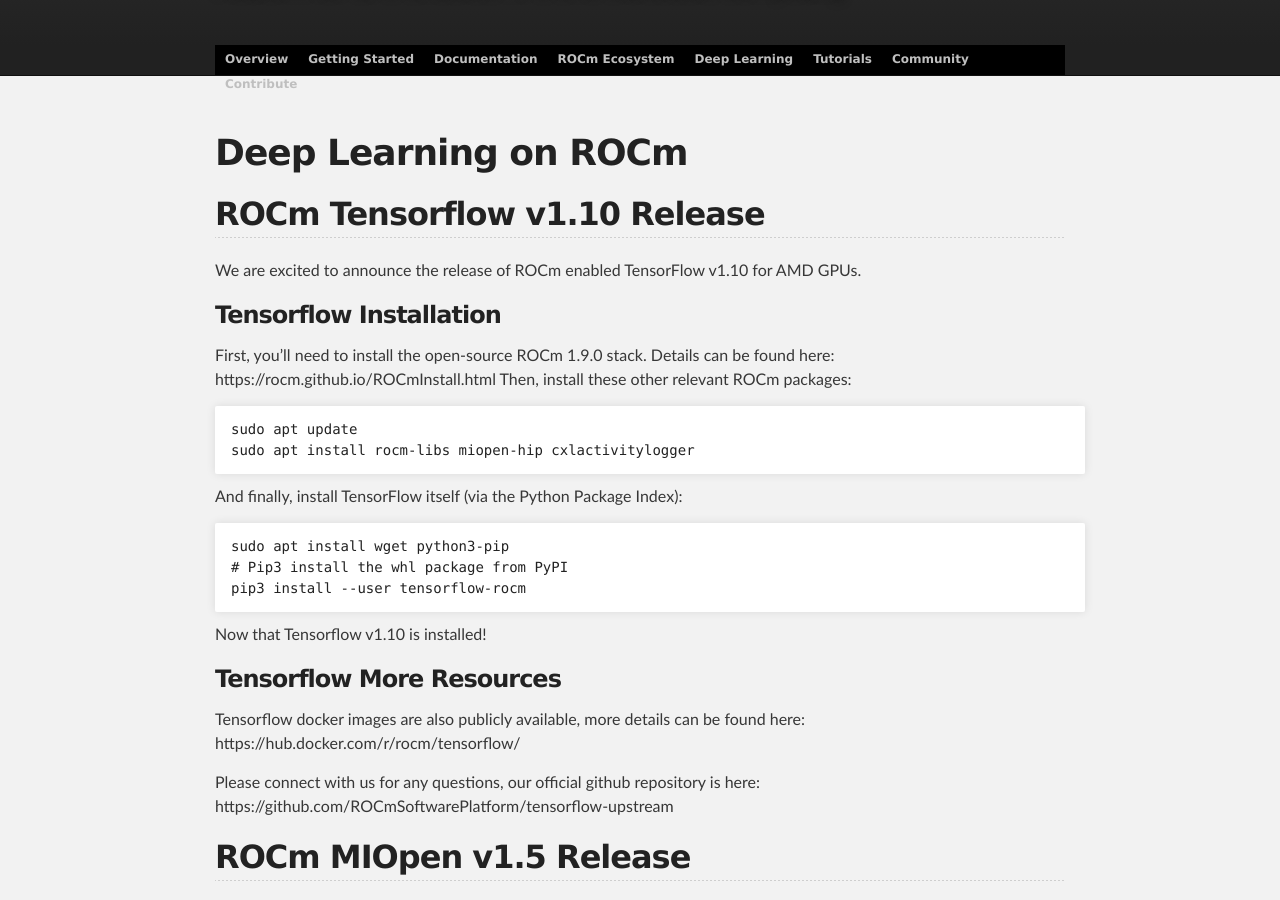
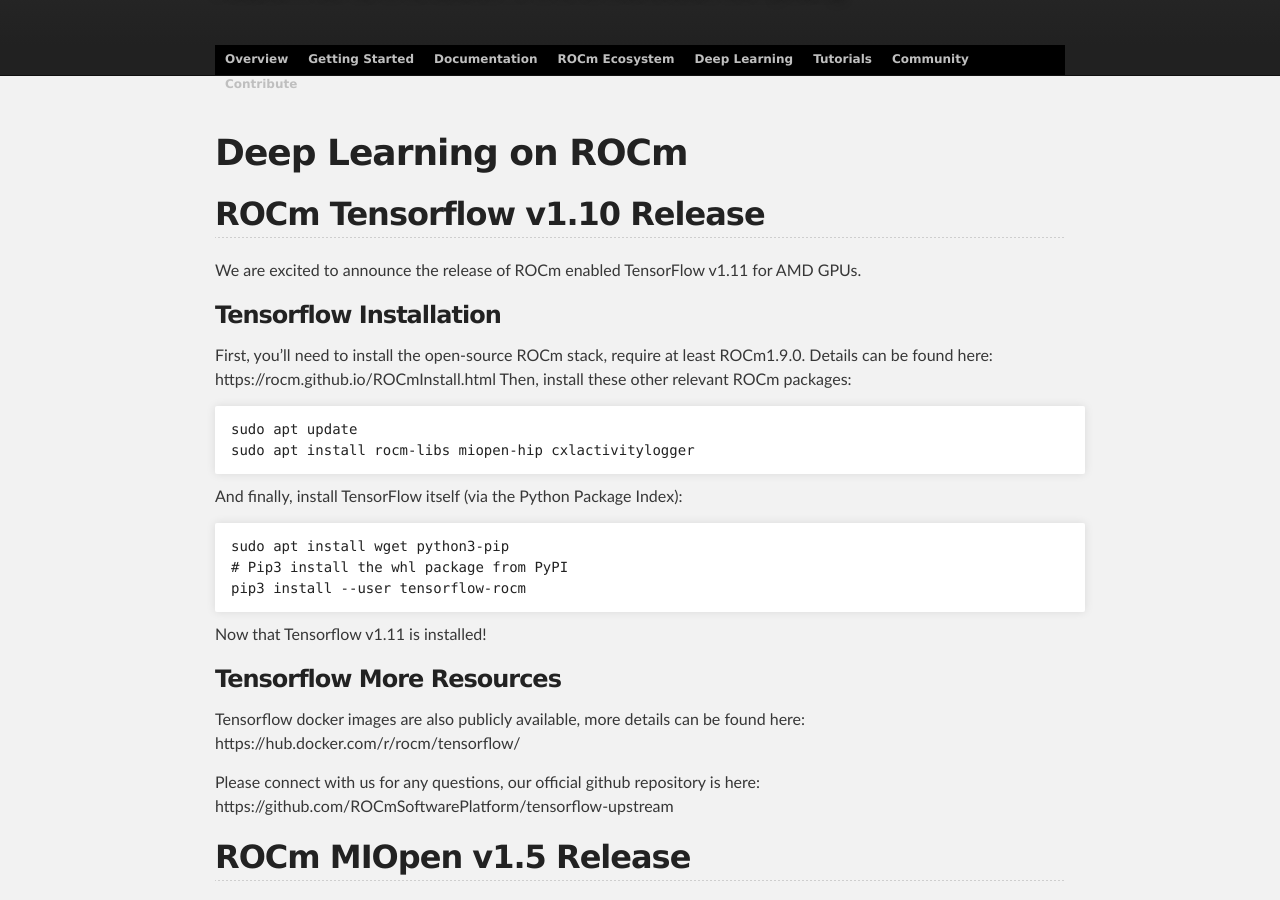
Before and after one commit to ROCm/ROCm.github.io, a Jekyll site: the page built from dl.md, in a window 1280 px wide and 900 px high, scrolled down 227 px. Built offline with Jekyll 4.4.1, drawn with Linux system fonts in a browser that asks for light colours.

Commit message:
Update TF v1.11 release info (#20)
* TF v1.10 release announcement

This commit adds ROCm Tensorflow v1.10 release information and installation instructions.

* TF v1.11 release announcement

* Update dl.md

Update the doc, ROCm1.9.0 is the minimum requirement for TF1.11

````diff
--- a/dl.md
+++ b/dl.md
@@ -5,10 +5,10 @@
 # Deep Learning on ROCm
 
 ## ROCm Tensorflow v1.10 Release
-We are excited to announce the release of ROCm enabled TensorFlow v1.10 for AMD GPUs.
+We are excited to announce the release of ROCm enabled TensorFlow v1.11 for AMD GPUs.
 
 ### Tensorflow Installation
-First, you’ll need to install the open-source ROCm 1.9.0 stack. Details can be found here: https://rocm.github.io/ROCmInstall.html
+First, you’ll need to install the open-source ROCm stack, require at least ROCm1.9.0. Details can be found here: https://rocm.github.io/ROCmInstall.html
 Then, install these other relevant ROCm packages:
 ```
 sudo apt update
@@ -20,7 +20,7 @@
 # Pip3 install the whl package from PyPI
 pip3 install --user tensorflow-rocm
 ```
-Now that Tensorflow v1.10 is installed!
+Now that Tensorflow v1.11 is installed!
 
 ### Tensorflow More Resources
 Tensorflow docker images are also publicly available, more details can be found here:
````
